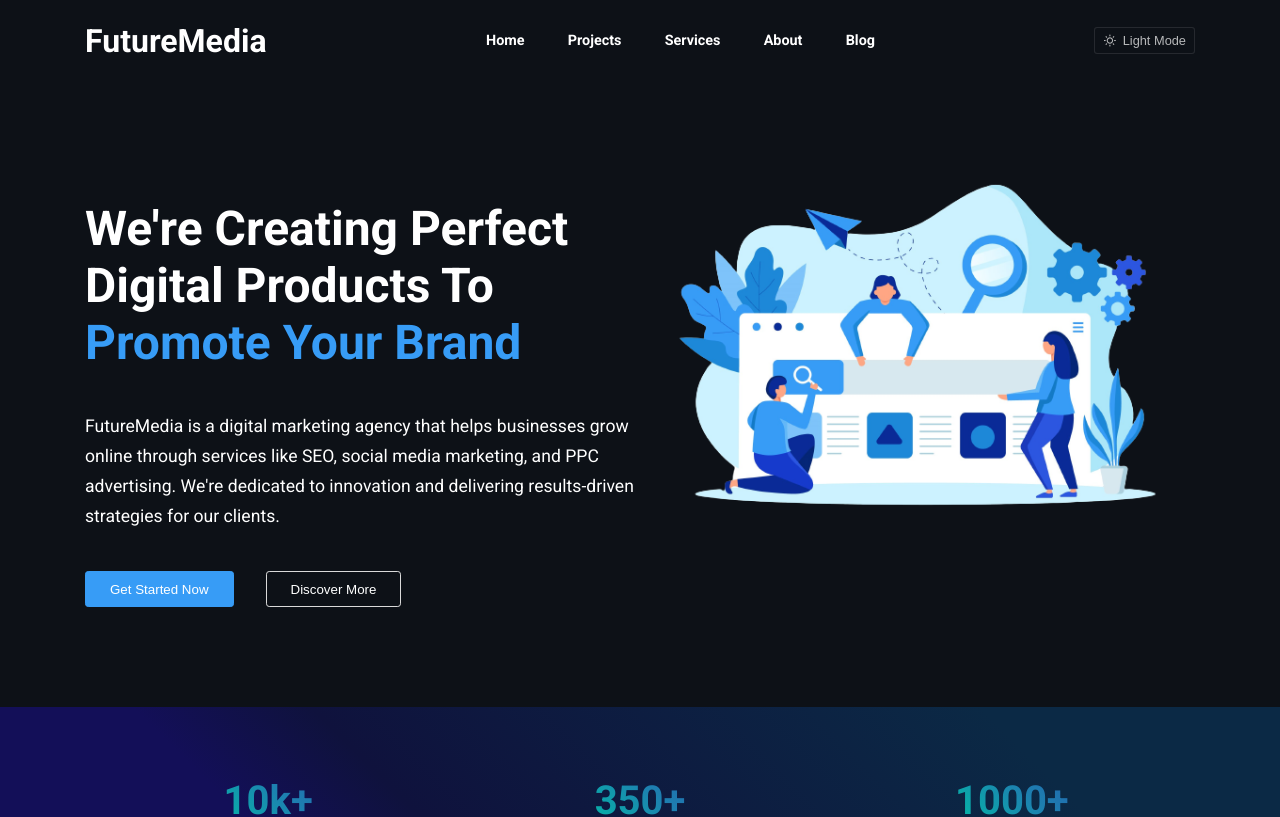
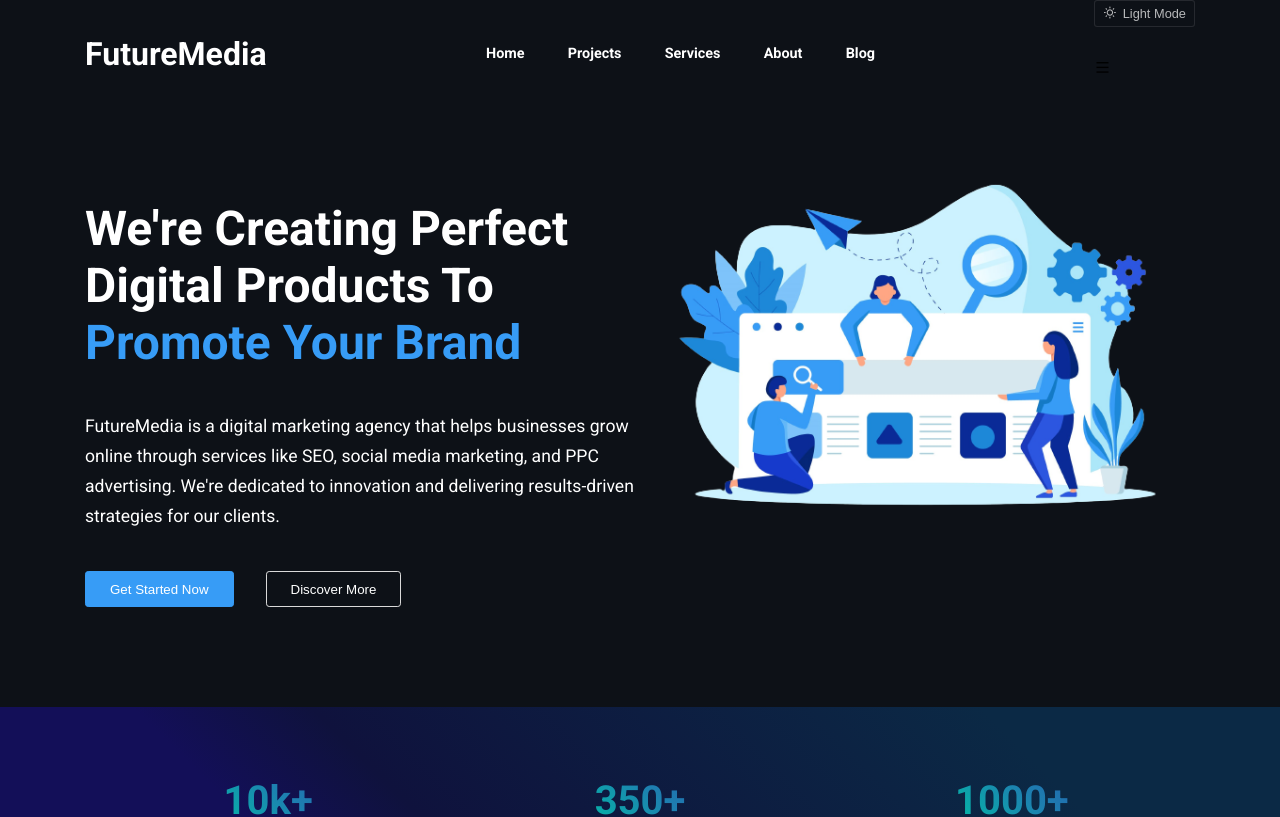
Before and after one commit to xroobix/AgencyWebsite, a React (Vite) app: page / in a window 1280 px wide. Shown: the top 817 px of the page. Built offline with nearby package versions, Linux system fonts and the light colour scheme.

Commit message:
Add hamburger mobile menu

```diff
--- a/src/Components/Header/Header.tsx
+++ b/src/Components/Header/Header.tsx
@@ -44,7 +44,9 @@ export const Header: FC<Props> = ({ theme, changeTheme }) => {
     </>
   );
 
-    const headerRef = useRef<HTMLElement>(null);
+  const headerRef = useRef<HTMLDivElement>(null);
+
+  const menuRef = useRef<HTMLDivElement>(null);
 
   const changeStickiness = () => {
     if (
@@ -89,6 +91,9 @@ export const Header: FC<Props> = ({ theme, changeTheme }) => {
     }
   };
 
+  const toggleMobileMenu = () =>
+    menuRef.current?.classList.toggle('menu__active');
+
   return (
     <header className="header" ref={headerRef}>
       <div className="container">
@@ -98,7 +103,11 @@ export const Header: FC<Props> = ({ theme, changeTheme }) => {
               <a href="#">FutureMedia</a>
             </h2>
           </div>
-                    <div className="navigation">
+          <div
+            className="navigation"
+            ref={menuRef}
+            onClick={toggleMobileMenu}
+          >
             <ul className="menu">
               {nav__links.map((i, idx) => (
                 <li key={idx} className="menu__item">
@@ -113,12 +122,15 @@ export const Header: FC<Props> = ({ theme, changeTheme }) => {
               ))}
             </ul>
           </div>
+          <div className='right-menu'>
             <div className="light__mode">
               <button onClick={changeTheme}>
-                            {theme === 'light-theme'
-                                ? lightMode
-                                : darkMode}
+                {theme === 'light-theme' ? lightMode : darkMode}
               </button>
+            </div>
+            <span className="mobile__menu" onClick={toggleMobileMenu}>
+              <i className="ri-menu-line" />
+            </span>
           </div>
         </div>
       </div>
```
Lines whose indentation alone changed are shown as unchanged.
